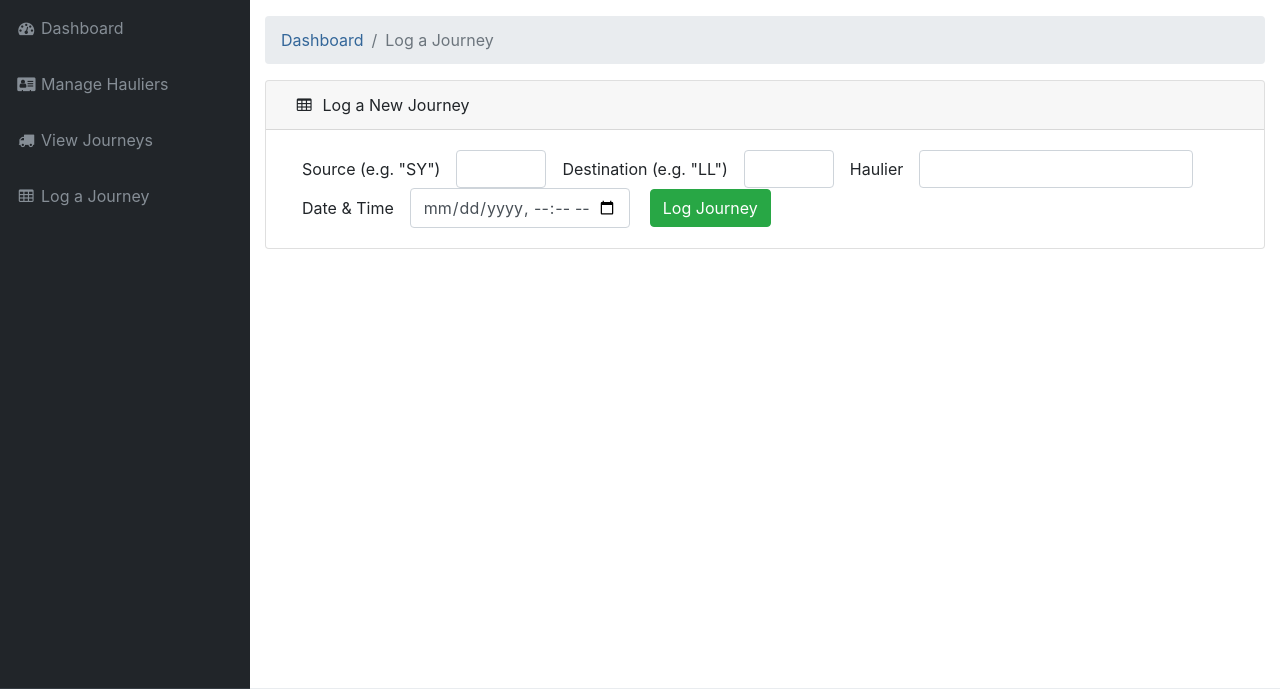
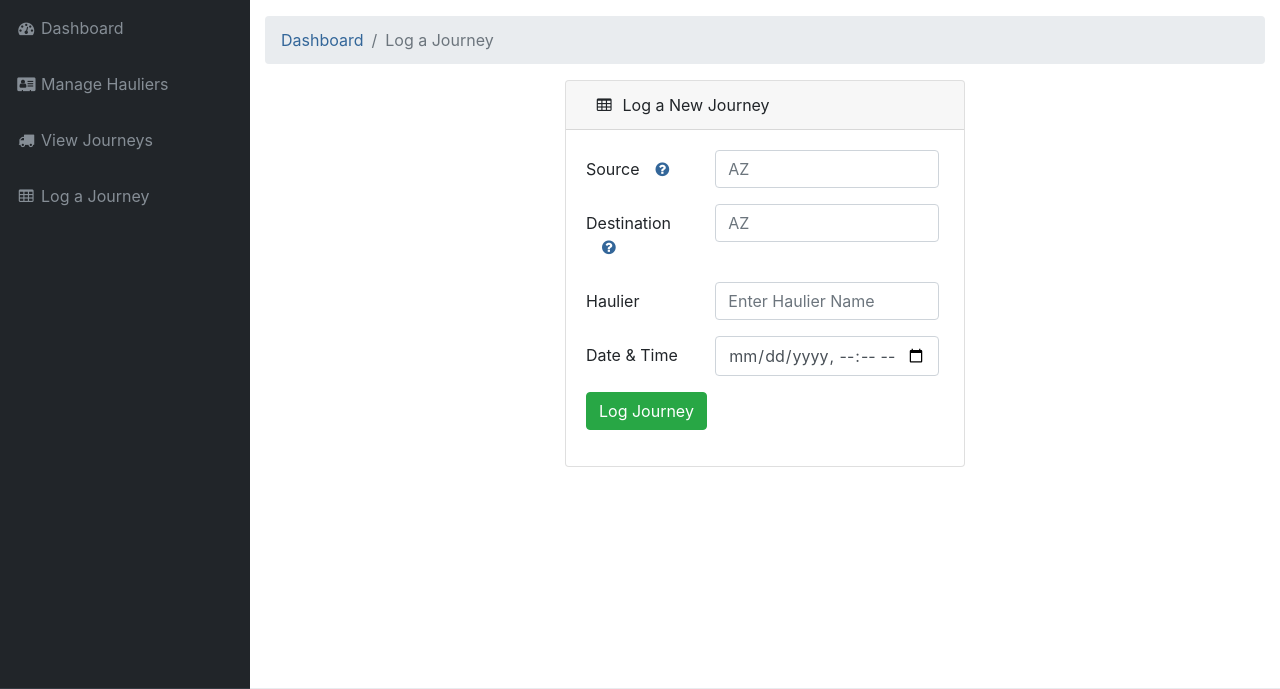
Before and after one commit to rhys3010/haulage_management_system, a PHP site: template resources/views/create-journey.twig in a window 1280 px wide. Shown: the part 56-745 px from the top of the page. Run offline with PHP 8.4, Linux system fonts and the light colour scheme; the template is opened without the code that fills it, so the values that code supplies are empty; some libraries are stand-ins or nearby versions.

Commit message:
Added datalists to create journey form

```diff
--- a/public/scss/_bootstrap-overrides.scss
+++ b/public/scss/_bootstrap-overrides.scss
@@ -22,3 +22,7 @@
 a, a:hover{
   color: $primary-color;
 }
+
+.text-primary{
+  color: $primary-color !important;
+}
--- a/public/scss/_global.scss
+++ b/public/scss/_global.scss
@@ -125,3 +125,15 @@ body.fixed-nav {
 
   }
 }
+
+.card-create-journey{
+  max-width: 40%;
+}
+
+.location-input{
+  width: 14em;
+}
+
+.haulier-input{
+  width: 14em;
+}
--- a/resources/views/create-journey.twig
+++ b/resources/views/create-journey.twig
@@ -11,30 +11,40 @@
             <li class="breadcrumb-item active">Log a Journey</li>
           </ol>
           <!-- Create Journey Card -->
-          <div class="card mb-3 mx-auto">
+          <div class="card mb-3 mx-auto card-create-journey">
             <div class="card-header">
               <i class="fa fa-fw fa-table mx-2"></i>Log a New Journey
             </div>
             <div class="card-body">
-              <form class="form-inline" action="" method="POST" autocomplete="off">
-                <div class="form-group">
-                  <label for="source" class="mx-3">Source (e.g. "SY")</label>
-                  <input id="source" type="text"class="form-control" name="source"  value="" size="2" maxlength="2"/>
+              <form action="" method="POST" autocomplete="off">
+                <div class="form-group row">
+                  <label for="source" class="col-sm-4 col-form-label">Source<span class="fa fa-question-circle mx-3 text-primary" data-toggle="tooltip" title="Enter the first 2 characters of the source location's postcode (e.g. 'LL')"></span></label>
+                  <div class="col-sm-8">
+                    <input id="source" list="locations" class="form-control location-input" name="source"  value="" placeholder="AZ"/>
+                  </div>
                 </div>
-                <div class="form-group">
-                  <label for="destination" class="mx-3">Destination (e.g. "LL")</label>
-                  <input id="destination" type="text" class="form-control" name="destination" value="" size="2" maxlength="2"/>
+                <div class="form-group row">
+                  <label for="destination" class="col-sm-4 col-form-label">Destination<span class="fa fa-question-circle mx-3 text-primary" data-toggle="tooltip" title="Enter the first 2 characters of the destination location's postcode (e.g. 'SY')"></span></label>
+                  <div class="col-sm-8">
+                    <input id="destination" list="locations" class="form-control location-input" name="destination" value="" placeholder="AZ"/>
+                  </div>
                 </div>
-                <div class="form-group">
-                  <label for="haulier" class="mx-3">Haulier</label>
-                  <input id="haulier" type="text" class="form-control" name="haulier" value=""/>
+                <div class="form-group row">
+                  <label for="haulier" class="col-sm-4 col-form-label">Haulier</label>
+                  <div class="col-sm-8">
+                    <input id="haulier" list="hauliers" class="form-control haulier-input" name="haulier" value="" placeholder="Enter Haulier Name"/>
+                  </div>
                 </div>
-                <div class="form-group">
-                  <label for="haulier" class="mx-3">Date & Time</label>
-                  <input id="datetime" type="datetime-local" class="form-control" name="datetime" value="" style="width:220px;"/>
+                <div class="form-group row">
+                  <label for="haulier" class="col-sm-4 col-form-label">Date & Time</label>
+                  <div class="col-sm-8">
+                    <input id="datetime" type="datetime-local" class="form-control haulier-input" name="datetime" value=""/>
+                  </div>
                 </div>
-                <div class="form-group mx-3">
-                  <button class="btn btn-success  text-white mx-1" type="submit">Log Journey</button>
+                <div class="form-group row">
+                  <div class="col">
+                    <button class="btn btn-success text-white" type="submit">Log Journey</button>
+                  </div>
                 </div>
                 {{ csrf.field | raw }}
               </form>
@@ -47,5 +57,18 @@
           </div>
         </div>
       </div>
+      <!-- Datalist for locations populated from SQL databsae -->
+      <datalist id="locations">
+        {% for location in location.all %}
+          <option data-value="{{ location.area_code }}">{{ location.area_code }} ( {{ location.name }} )</option>
+        {% endfor %}
+      </datalist>
+
+      <!-- Datalist for hauliers populated from SQL databsae -->
+      <datalist id="hauliers">
+        {% for haulier in haulier.all %}
+          <option data-value="{{ haulier.id }}">{{ haulier.name }} ( {{ haulier.short_name }} )</option>
+        {% endfor %}
+      </datalist>
 
 {% endblock %}
--- a/resources/views/templates/partials/nav.twig
+++ b/resources/views/templates/partials/nav.twig
@@ -23,7 +23,7 @@
           <span class="nav-link-text">View Journeys</span>
         </a>
       </li>
-      <li class="nav-item" data-toggle="tooltip" data-placement="right" title="Log a Journey">
+      <li class="nav-item {{ route == 'journey.add' ? 'active' : '' }}" data-toggle="tooltip" data-placement="right" title="Log a Journey">
         <a class="nav-link" href="{{ path_for('journey.add') }}">
           <i class="fa fa-fw fa-table"></i>
           <span class="nav-link-text">Log a Journey</span>
```
Also changed, not shown: config/container.php (+12 -0 lines), public/css/haulage-management.css (+16 -0 lines), src/Controllers/LocationsController.php (added, +30 -0 lines), public/css/haulage-management.min.css.
